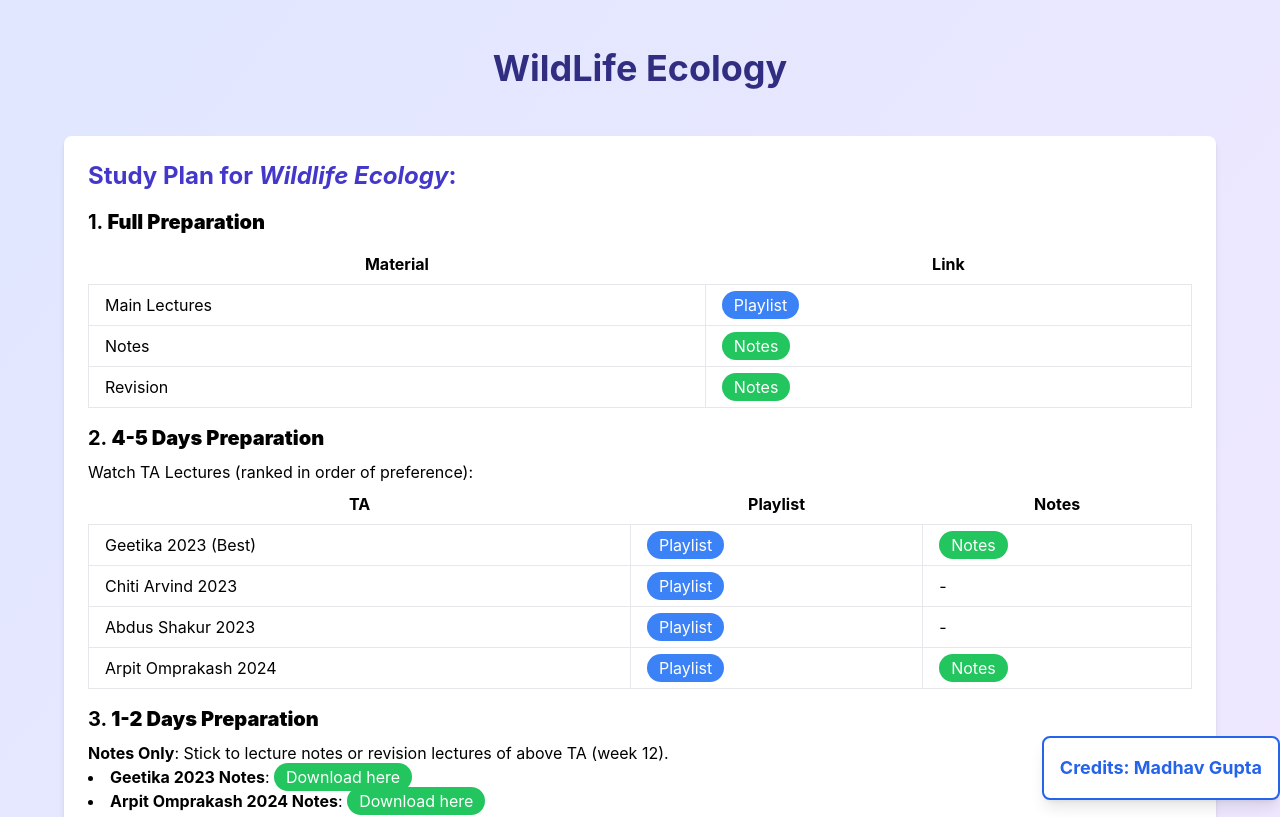
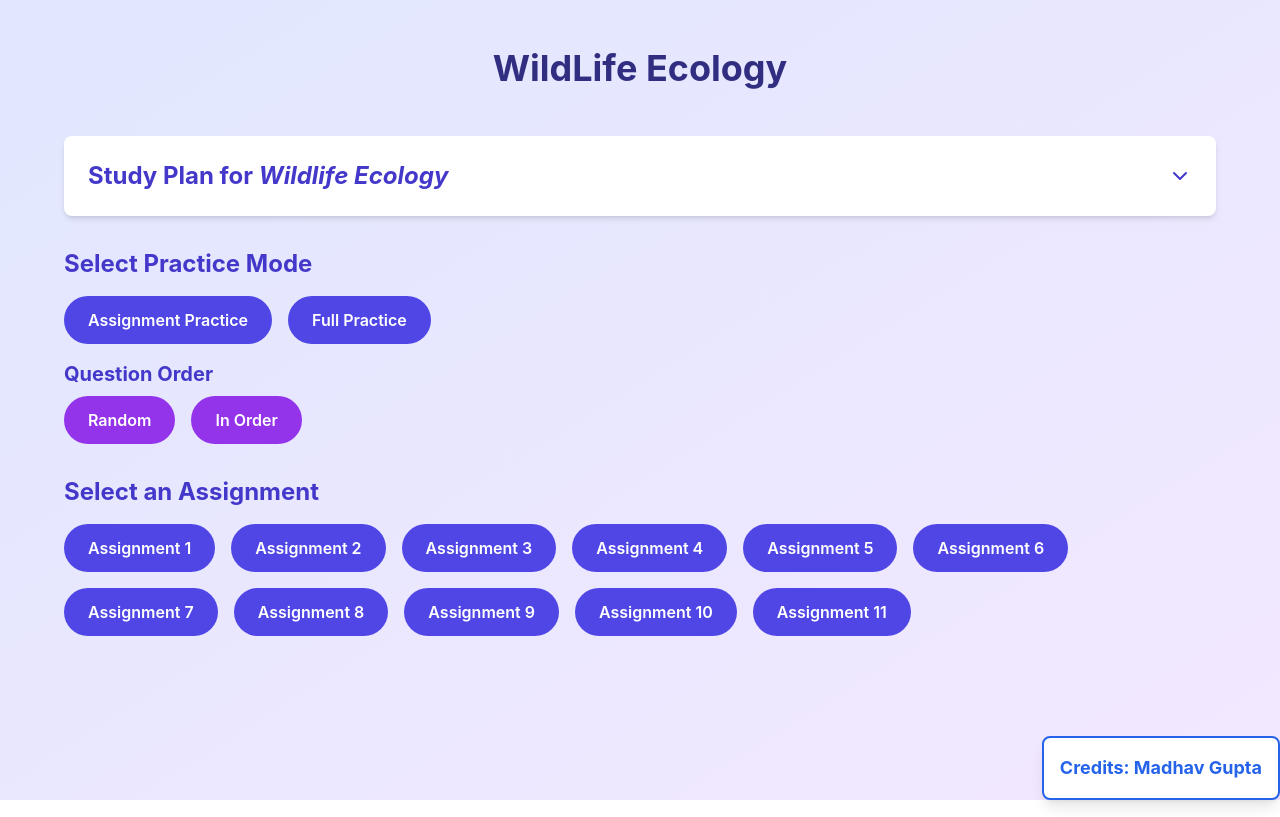
Before and after one commit to madhavgupta2002/nptel-quiz, a React (Vite) app: page / in a window 1280 px wide. Shown: the top 817 px of the page. Built offline with nearby package versions, Linux system fonts and the light colour scheme.

Commit message:
collapsible menu

```diff
--- a/src/App.tsx
+++ b/src/App.tsx
@@ -6,7 +6,7 @@ import ModeSelector from './components/ModeSelector';
 import QuizQuestion from './components/QuizQuestion';
 import QuizStats from './components/QuizStats';
 import AnswerStatus from './components/AnswerStatus';
-import { ArrowRight, ArrowLeft, RefreshCw, Home } from 'lucide-react';
+import { ArrowRight, ArrowLeft, RefreshCw, Home, ChevronDown, ChevronUp } from 'lucide-react';
 import ReactGA from 'react-ga4';
 
 const App: React.FC = () => {
@@ -26,6 +26,7 @@ const App: React.FC = () => {
   const [showConfirmation, setShowConfirmation] = useState(false);
   const [quizCompleted, setQuizCompleted] = useState(false);
   const [showStudyPlan, setShowStudyPlan] = useState(true);
+  const [isStudyPlanExpanded, setIsStudyPlanExpanded] = useState(false);
 
   const shuffleArray = (array: any[]) => {
     for (let i = array.length - 1; i > 0; i--) {
@@ -164,8 +165,16 @@ const App: React.FC = () => {
 
         {showStudyPlan && (
           <div className="bg-white rounded-lg shadow-md p-6 mb-8">
-            <h2 className="text-2xl font-bold mb-4 text-indigo-700">Study Plan for <em>Wildlife Ecology</em>:</h2>
+            <div className="flex justify-between items-center cursor-pointer" onClick={() => setIsStudyPlanExpanded(!isStudyPlanExpanded)}>
+              <h2 className="text-2xl font-bold text-indigo-700">Study Plan for <em>Wildlife Ecology</em></h2>
+              {isStudyPlanExpanded ? (
+                <ChevronUp className="w-6 h-6 text-indigo-700" />
+              ) : (
+                <ChevronDown className="w-6 h-6 text-indigo-700" />
+              )}
+            </div>
 
+            <div className={`transition-all duration-300 ease-in-out overflow-hidden ${isStudyPlanExpanded ? 'max-h-[2000px] opacity-100 mt-4' : 'max-h-0 opacity-0'}`}>
               {/* Full Preparation */}
               <div className="mb-4">
                 <h3 className="text-xl font-bold mb-2">1. <strong>Full Preparation</strong></h3>
@@ -265,6 +274,7 @@ const App: React.FC = () => {
                     </tr>
                   </tbody>
                 </table>
+              </div>
             </div>
           </div>
         )}
```
Lines whose indentation alone changed are shown as unchanged.
